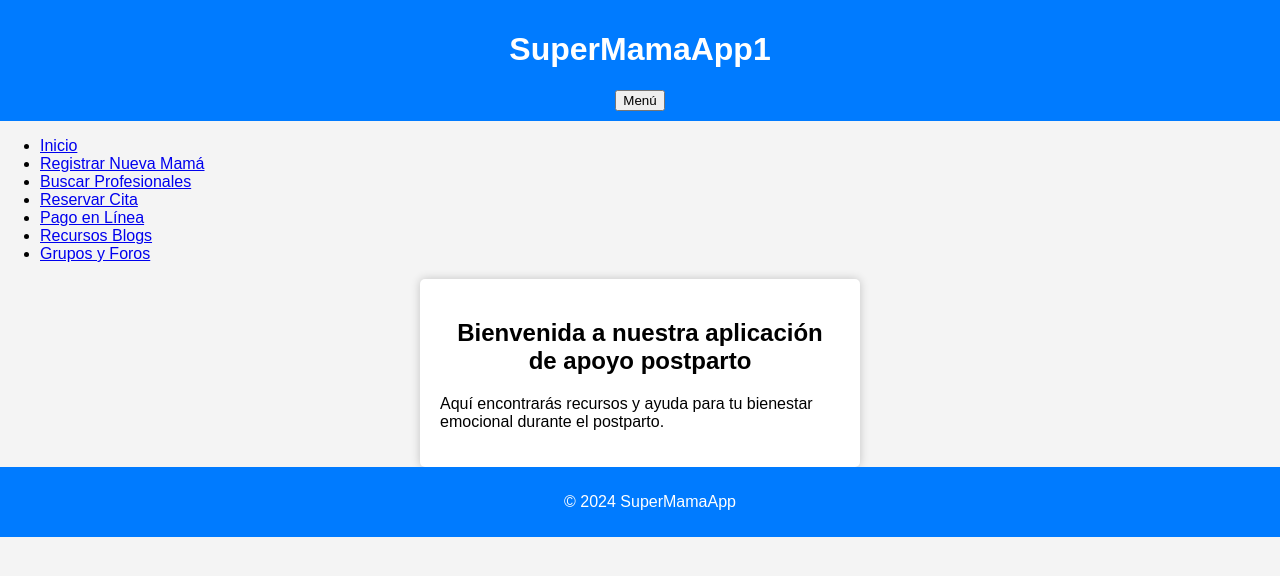
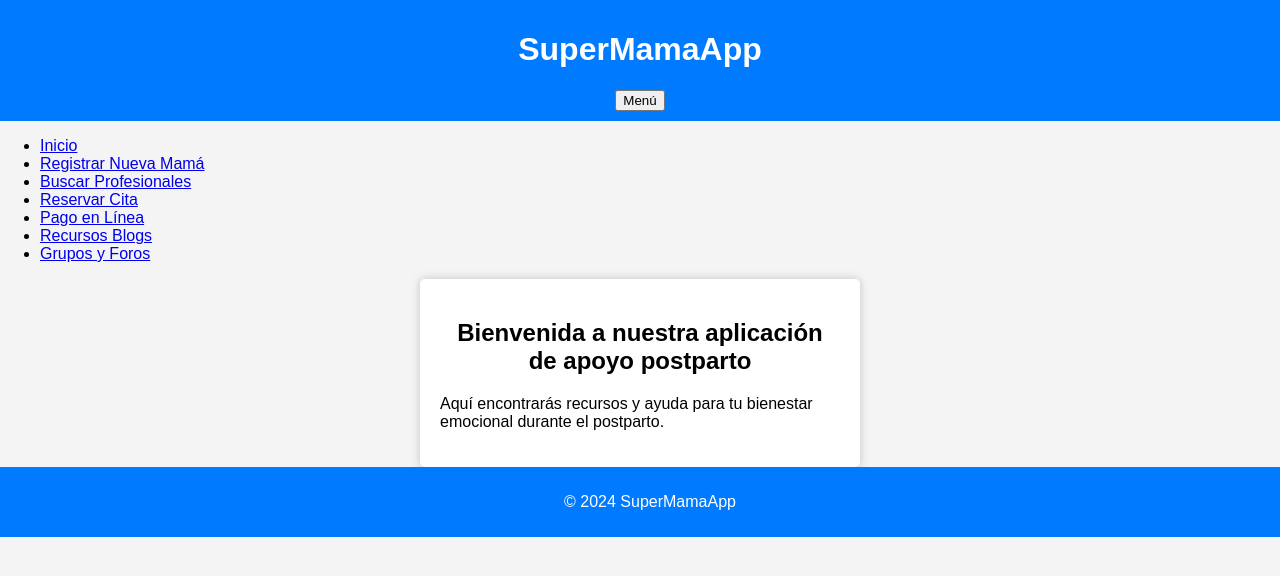
Before and after one commit to CarlosPUCP/SupermamaApp, a plain HTML site: page Index.html in a window 1280 px wide. Drawn offline with Linux system fonts and the light colour scheme.

Commit message:
Update Index.html

```diff
--- a/Index.html
+++ b/Index.html
@@ -9,7 +9,7 @@
 </head>
 <body>
     <header>
-        <h1>SuperMamaApp1</h1>
+        <h1>SuperMamaApp</h1>
         <button id="menuBtn">Menú</button>
     </header>
     <nav>
```
